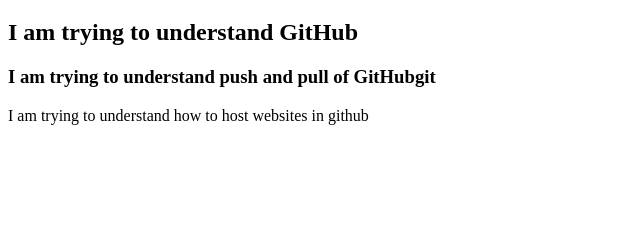
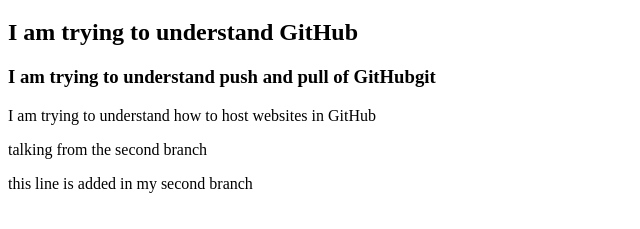
Before and after one commit to sakibturzo/My-First-Website, a plain HTML site: page index.html in a window 1280 px wide. Shown: the part 61-290 px from the top of the page, without its empty margins (0-640 px from the left). Drawn offline with Linux system fonts and the light colour scheme.

Commit message:
learning about second branch

```diff
--- a/index.html
+++ b/index.html
@@ -9,6 +9,8 @@
     <h1>I am using GitHub. Yay!</h1>
     <h2>I am trying to understand GitHub</h2>
     <h3>I am trying to understand push and pull of GitHubgit</h3>
-    <p>I am trying to understand how to host websites in github</p>
+    <p>I am trying to understand how to host websites in GitHub</p>
+    <p>talking from the second branch</p>
+    <p>this line is added in my second branch</p>
 </body>
 </html>
```
